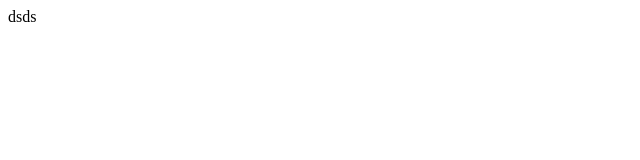
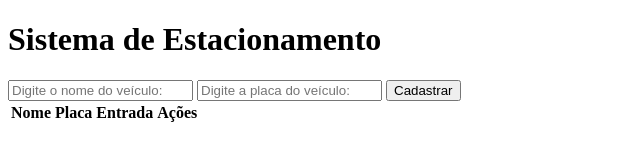
Before and after one commit to AguiarIsaac/dio-javascript, a plain HTML site: page estacionamentoEmTypescript/index.html in a window 1280 px wide. Shown: the whole page, without its empty margins (0-640 px from the left). Drawn offline with Linux system fonts and the light colour scheme.

Commit message:
Update index.html

```diff
--- a/estacionamentoEmTypescript/index.html
+++ b/estacionamentoEmTypescript/index.html
@@ -1 +1,39 @@
-dsds
+<!DOCTYPE html>
+<html lang="pt-br">
+<head>
+    <meta charset="UTF-8">
+    <meta http-equiv="X-UA-Compatible" content="IE=edge">
+    <meta name="viewport" content="width=device-width, initial-scale=1.0">
+    <title>Estacionamento</title>
+</head>
+<body>
+    <main>
+        <header>
+            <h1>Sistema de Estacionamento</h1>
+        </header>
+
+        <section>
+            <input type="text" id="name" placeholder="Digite o nome do veículo: " autocomplete="off">
+            <input type="text" id="plate" placeholder="Digite a placa do veículo: " autocomplete="off">
+            <button id="btn" type="submit">Cadastrar</button>
+        </section>
+
+        <section>
+            <table>
+                <thead>
+                    <tr>
+                        <th>Nome</th>
+                        <th>Placa</th>
+                        <th>Entrada</th>
+                        <th>Ações</th>
+                    </tr>
+                </thead>
+
+                <tbody id="patio"></tbody>
+            </table>
+        </section>
+    </main>
+
+    <script src="/assets/ts/script.js"></script>
+</body>
+</html>
```
